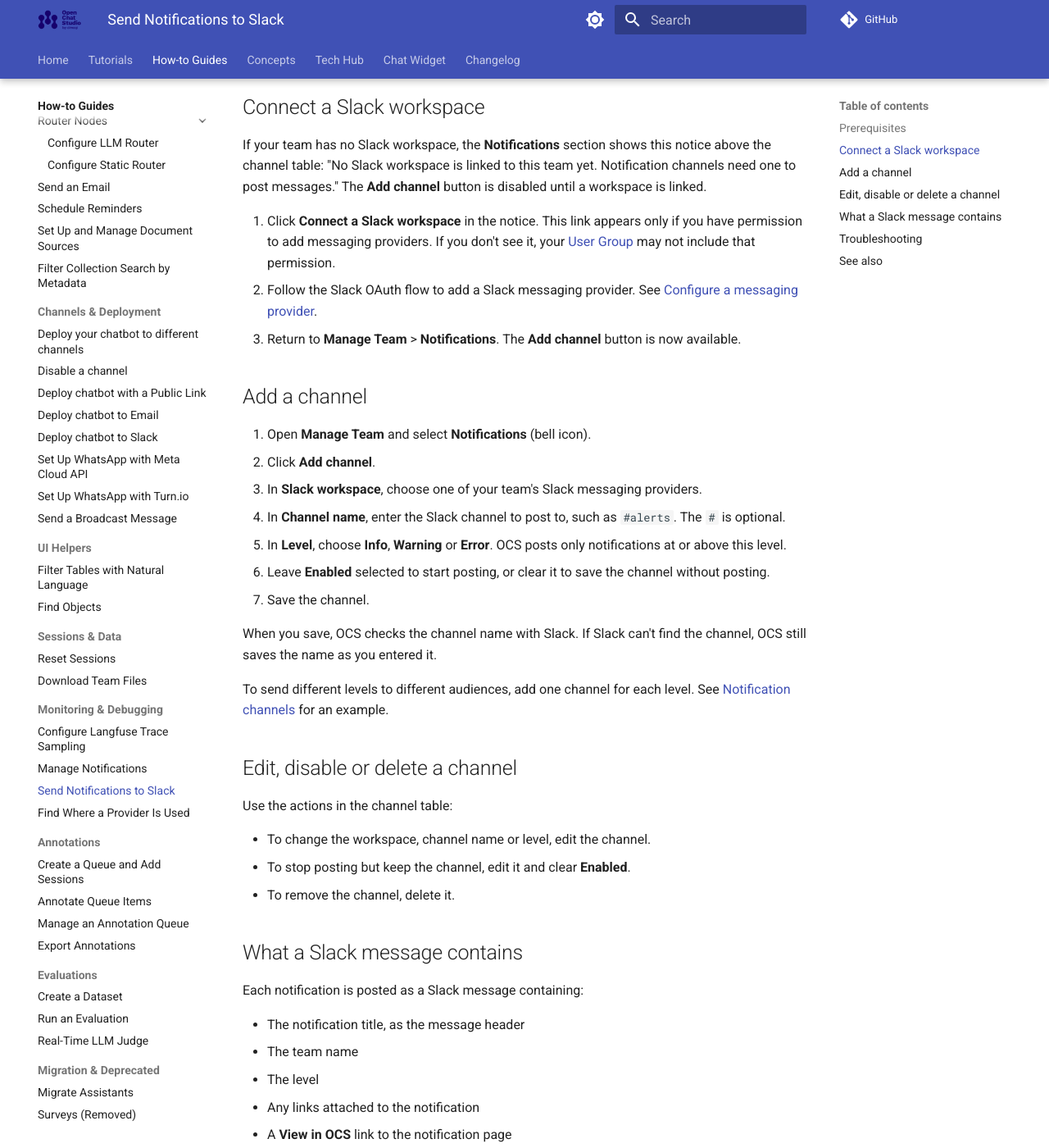
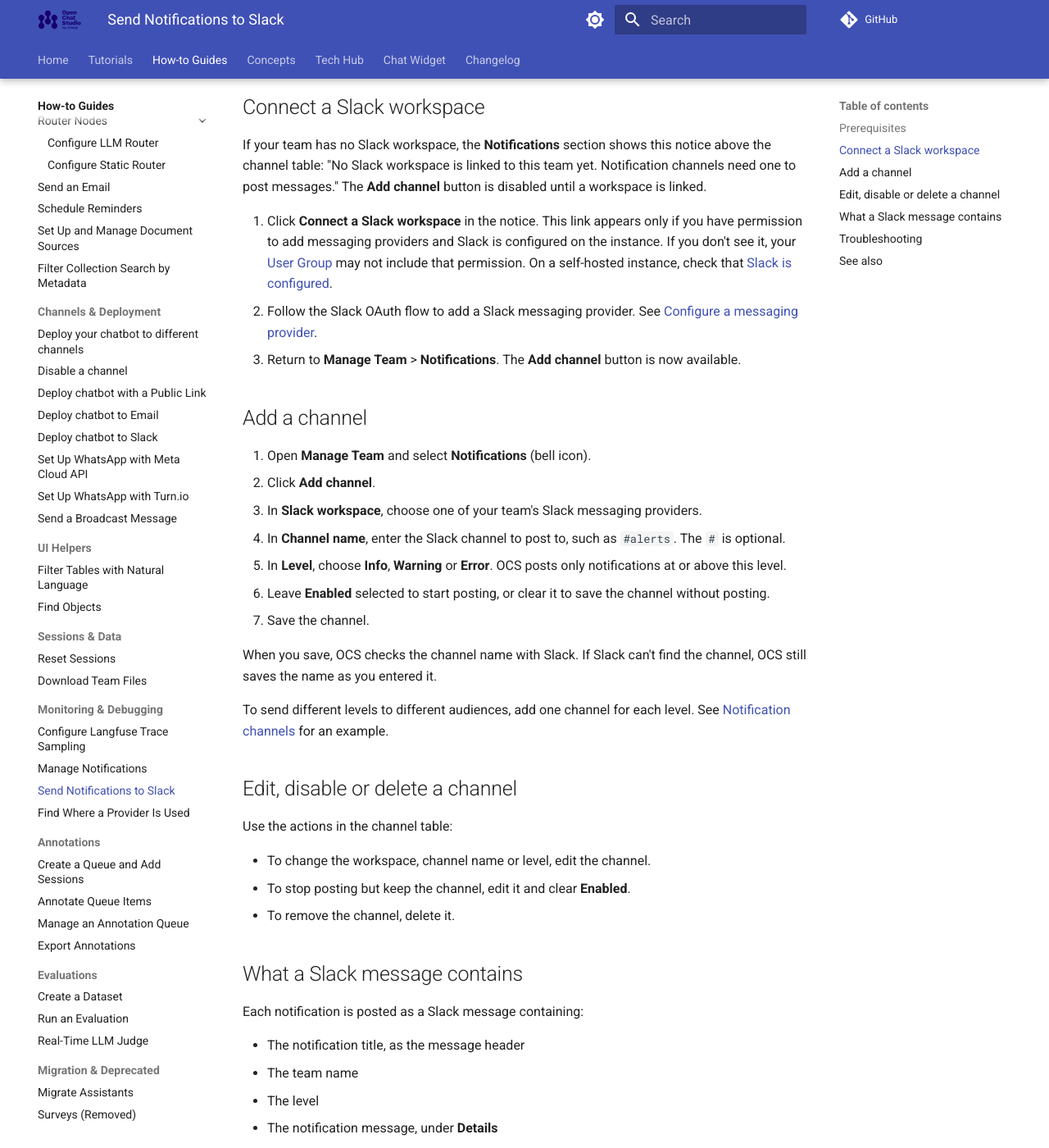
Before and after one commit to dimagi/open-chat-studio-docs, an MkDocs documentation site: the page built from docs/how-to/send_notifications_to_slack.md, in a window 1280 px wide and 1400 px high, scrolled down 849 px. Shown: the whole window at 82% size. Built offline with MkDocs 1.6.1 and Material for MkDocs 9.7.7, drawn with Linux system fonts in a browser that asks for light colours; a script that is not in the unit is left out; comment, search, counter and statistics services are not loaded.

Commit message:
Accuracy: slack channels get all notifications and slack must be configured on instance

```diff
--- a/docs/how-to/send_notifications_to_slack.md
+++ b/docs/how-to/send_notifications_to_slack.md
@@ -31,8 +31,9 @@
 The **Add channel** button is disabled until a workspace is linked.
 
 1. Click **Connect a Slack workspace** in the notice.
-   This link appears only if you have permission to add messaging providers.
+   This link appears only if you have permission to add messaging providers and Slack is configured on the instance.
    If you don't see it, your [User Group](../concepts/team/groups.md) may not include that permission.
+   On a self-hosted instance, check that [Slack is configured](../tech-hub/slack_notifications_self_hosted.md).
 2. Follow the Slack OAuth flow to add a Slack messaging provider.
    See [Configure a messaging provider](../tutorials/configure_msg_providers.md).
 3. Return to **Manage Team** > **Notifications**.
@@ -71,6 +72,7 @@
 - The notification title, as the message header
 - The team name
 - The level
+- The notification message, under **Details**
 - Any links attached to the notification
 - A **View in OCS** link to the notification page
 
```
Also changed, not shown: docs/concepts/notifications.md (+2 -0 lines).
